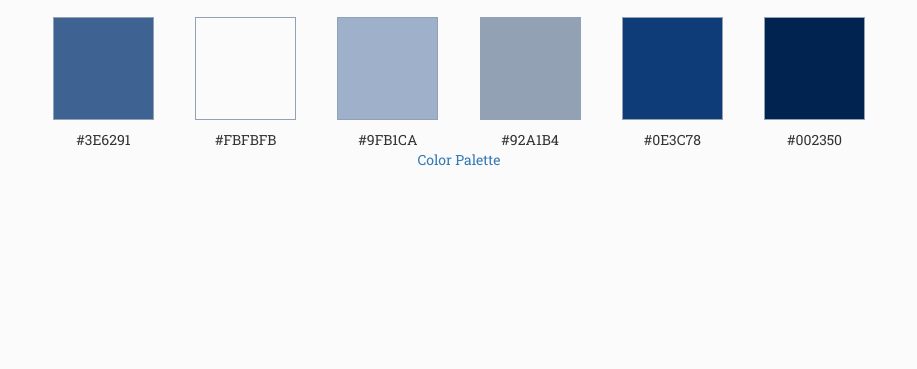
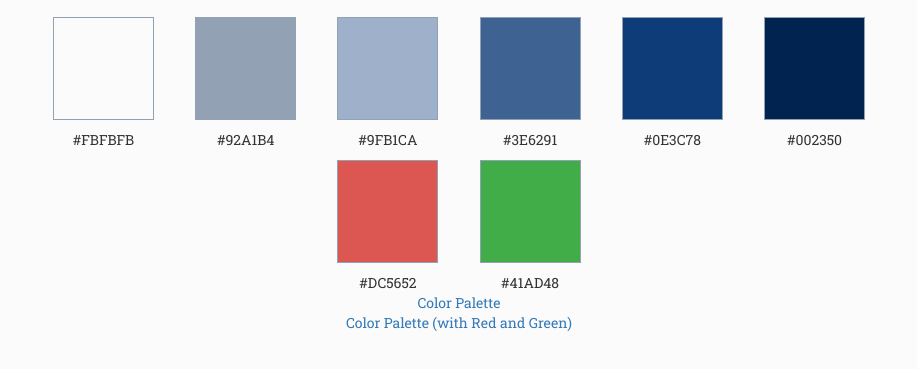
Before and after one commit to DanielJenkins/repostipedia, a plain HTML site: page style-guide/index.html in a window 1280 px wide. Shown: the part 219-588 px from the top of the page, without its empty margins (181-1098 px from the left). Drawn offline with nearby package versions, Linux system fonts and the light colour scheme.

Commit message:
Added shades of red and green to style guide

```diff
--- a/style-guide/default.css
+++ b/style-guide/default.css
@@ -36,3 +36,9 @@
 #mainhue {
   background-color: #3E6291;
 }
+#redhue {
+  background-color: #DC5652;
+}
+#greenhue {
+  background-color: #41AD48;
+}
--- a/style-guide/index.html
+++ b/style-guide/index.html
@@ -21,20 +21,20 @@
     <div class="col-sm-offset-2 col-sm-8">
       <div class="row text-center">
         <div class="col-sm-2">
-          <div id="mainhue" class="colors"></div>
-          #3E6291
+          <div id="background" class="colors"></div>
+          #FBFBFB
         </div>
         <div class="col-sm-2">
-          <div id="background" class="colors"></div>
-          #FBFBFB
+          <div id="lightaccent" class="colors"></div>
+          #92A1B4
         </div>
         <div class="col-sm-2">
           <div id="lighthue" class="colors"></div>
           #9FB1CA
         </div>
         <div class="col-sm-2">
-          <div id="lightaccent" class="colors"></div>
-          #92A1B4
+          <div id="mainhue" class="colors"></div>
+          #3E6291
         </div>
         <div class="col-sm-2">
           <div id="darkaccent" class="colors"></div>
@@ -44,7 +44,22 @@
           <div id="darkhue" class="colors"></div>
           #002350
         </div>
+      </div>
+      <div class="row text-center">
+        <div class="col-sm-offset-4 col-sm-2">
+          <div id="redhue" class="colors"></div>
+          #DC5652
+        </div>
+        <div class="col-sm-2">
+          <div id="greenhue" class="colors"></div>
+          #41AD48
+        </div>
+      </div>
+      <div class="row text-center">
         <a href="http://paletton.com/#uid=13D0u0kk1rE00Zv6A-yuPmZ++fm">Color Palette</a>
+      </div>
+      <div class="row text-center">
+        <a href="http://paletton.com/#uid=73D210kk1rE00Zv6A-yuPmZ++fm">Color Palette (with Red and Green)</a>
       </div>
     </div>
   </div>
```
